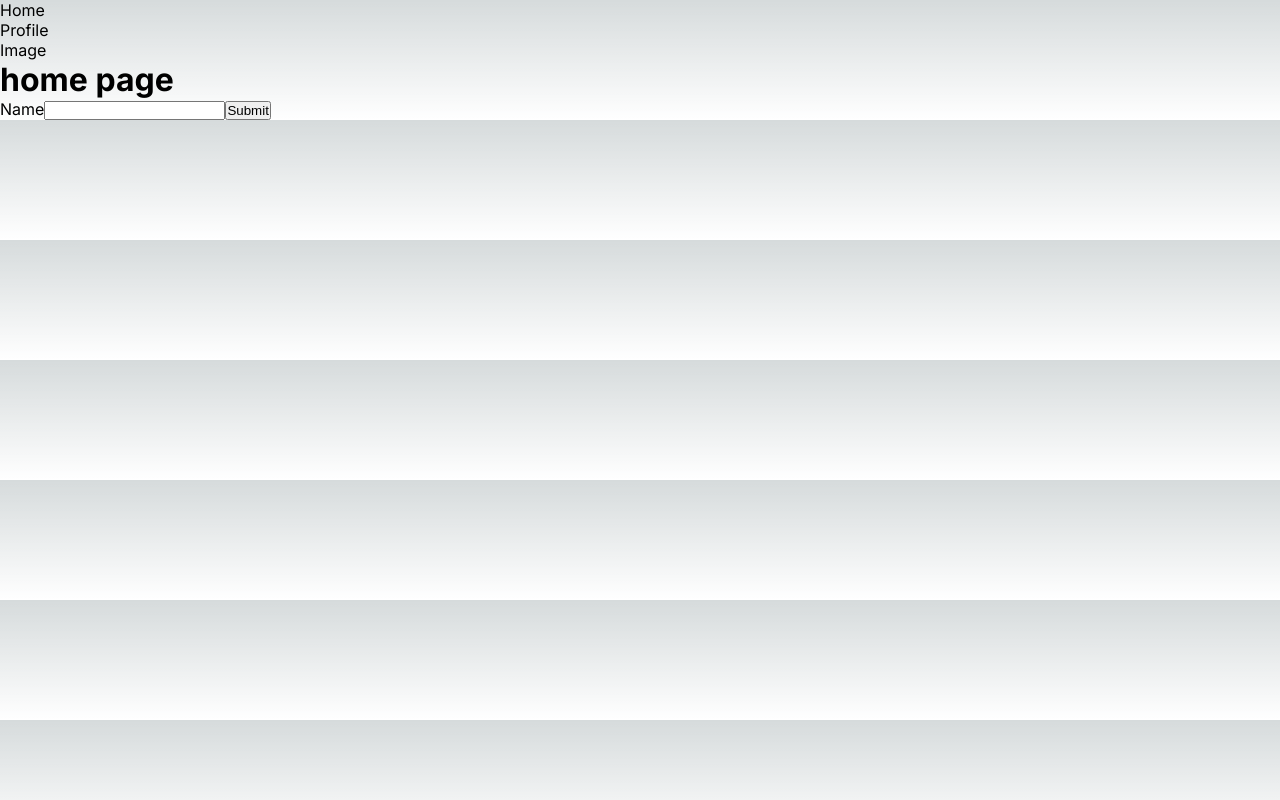
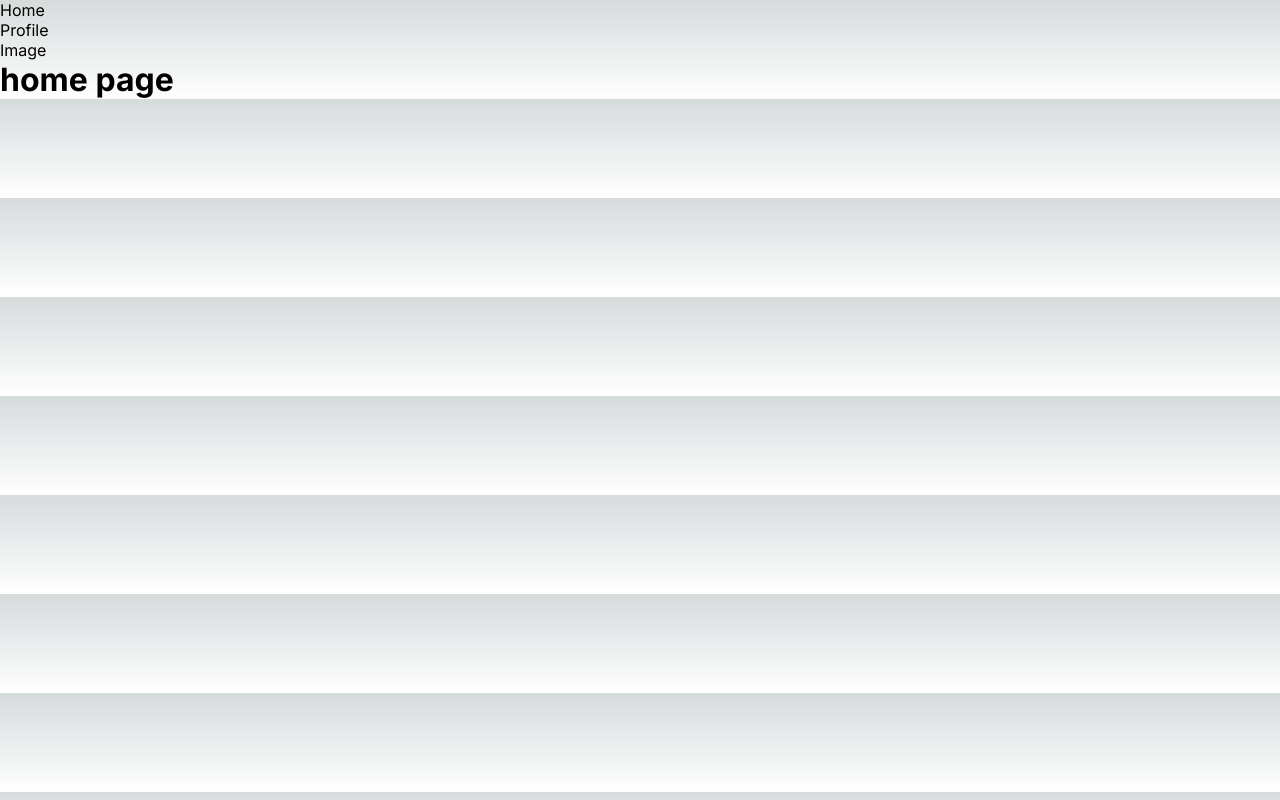
Before and after one commit to Sami-Nashawi/next-js-test, a Next.js app: page / in a window 1280 px wide. Built offline with nearby package versions, Linux system fonts and the light colour scheme.

Commit message:
test server actions

```diff
--- a/app/page.tsx
+++ b/app/page.tsx
@@ -1,23 +1,8 @@
-"use client";
 export default function Home() {
-const  submitAction =  async (formData:FormData) => {
-  'use server';
-  console.log(formData)
-  f();
-}
-const f = () => {
-  console.log('hello world')
-  console.log(localStorage)
-
-}
   return (
    <>
       <h1>home page</h1>
-      <form action={submitAction}>
-        <label htmlFor="name">Name</label>
-        <input type="text" name="name" id="name" />
-        <button>Submit</button>
-      </form>
+
    </>
   );
 }
```
